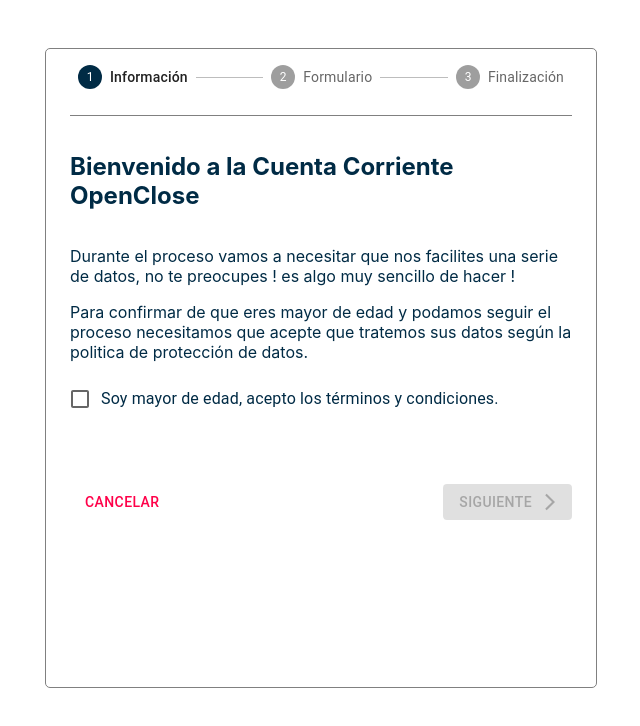
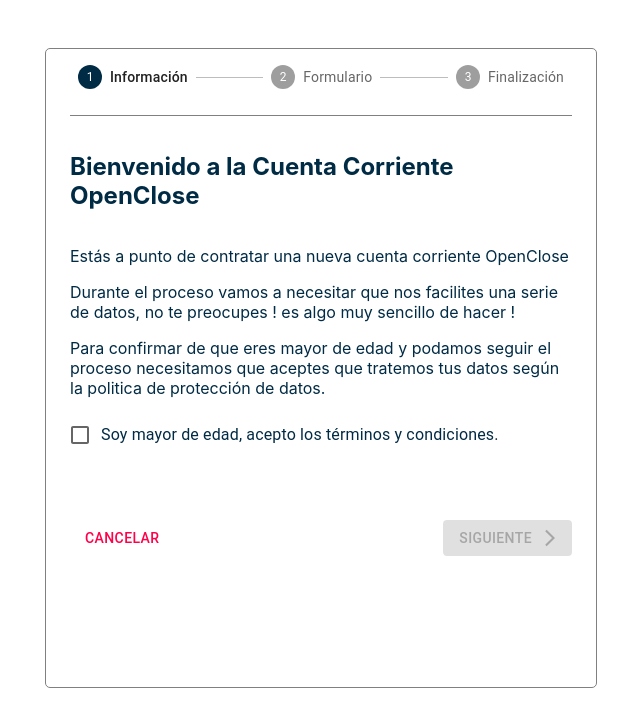
Before and after one commit to joraanbe82/wizard-bank, a React (Create React App) app: page / in a window 1280 px wide. Shown: the top 726 px of the page, without its empty margins (319-959 px from the left). Built offline with nearby package versions, Linux system fonts and the light colour scheme.

Commit message:
new text in product information

```diff
--- a/public/index.html
+++ b/public/index.html
@@ -2,7 +2,7 @@
 <html lang="en">
 	<head>
 		<meta charset="utf-8" />
-		<link rel="icon" href="%PUBLIC_URL%/favicon.ico" />
+		<link rel="icon" href="%PUBLIC_URL%/key_openbank.ico" />
 		<meta name="viewport" content="width=device-width, initial-scale=1" />
 		<meta name="theme-color" content="#000000" />
 		<meta
@@ -23,7 +23,7 @@
       work correctly both with client-side routing and a non-root public URL.
       Learn how to configure a non-root public URL by running `npm run build`.
     -->
-		<title>React App</title>
+		<title>Open bank</title>
 	</head>
 	<body>
 		<noscript>You need to enable JavaScript to run this app.</noscript>
--- a/src/components/Stepper/StyledStepper.ts
+++ b/src/components/Stepper/StyledStepper.ts
@@ -14,7 +14,7 @@
 		color: ${Colors.oficialRed};
 	}
 
-	// step label firs mobile
+	// step label first mobile
 	.css-ascpo7-MuiStepLabel-root {
 		flex-direction: column;
 	}
--- a/src/views/ProductInformation/ProductInformation.css
+++ b/src/views/ProductInformation/ProductInformation.css
@@ -2,6 +2,7 @@
 	display: flex;
 	justify-content: space-between;
 	margin-top: 3rem;
+	margin-bottom: 1rem;
 }
 .infoContainer {
 	display: flex;
--- a/src/views/ProductInformation/ProductInformation.tsx
+++ b/src/views/ProductInformation/ProductInformation.tsx
@@ -38,13 +38,14 @@
 
 			<div />
 			<div>
+				<p>Estás a punto de contratar una nueva cuenta corriente OpenClose</p>
 				<p>
 					Durante el proceso vamos a necesitar que nos facilites una serie de
 					datos, no te preocupes ! es algo muy sencillo de hacer !
 				</p>
 				<p>
 					Para confirmar de que eres mayor de edad y podamos seguir el proceso
-					necesitamos que acepte que tratemos sus datos según la politica de
+					necesitamos que aceptes que tratemos tus datos según la politica de
 					protección de datos.
 				</p>
 				<p>
```
Also changed, not shown: public/key_openbank.png (added), 1 other file (tests, documents, lock files or other folders).
